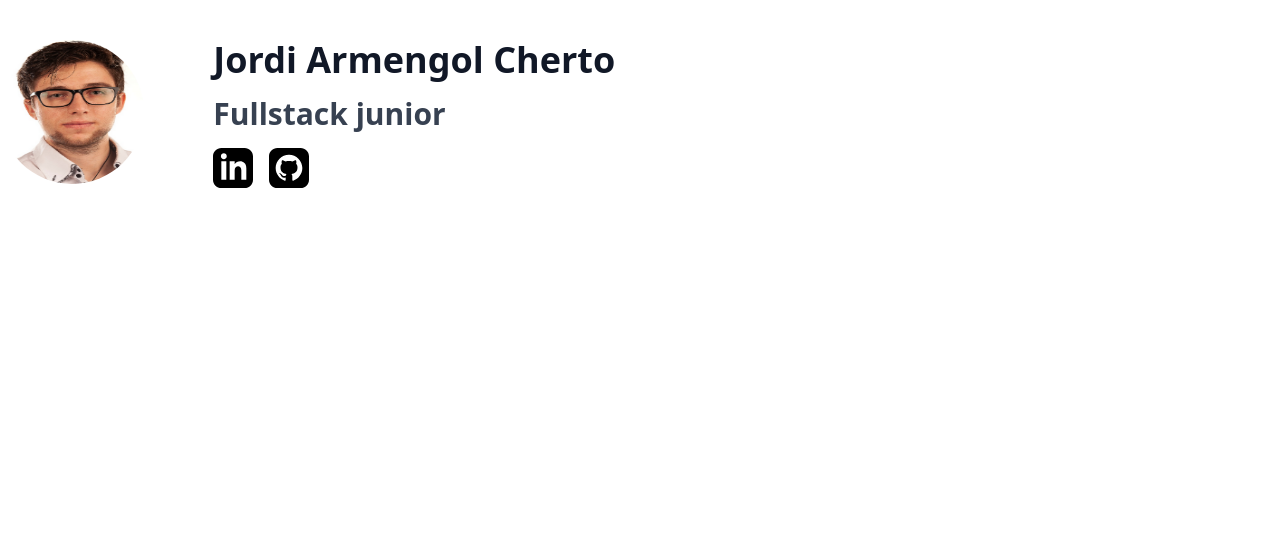
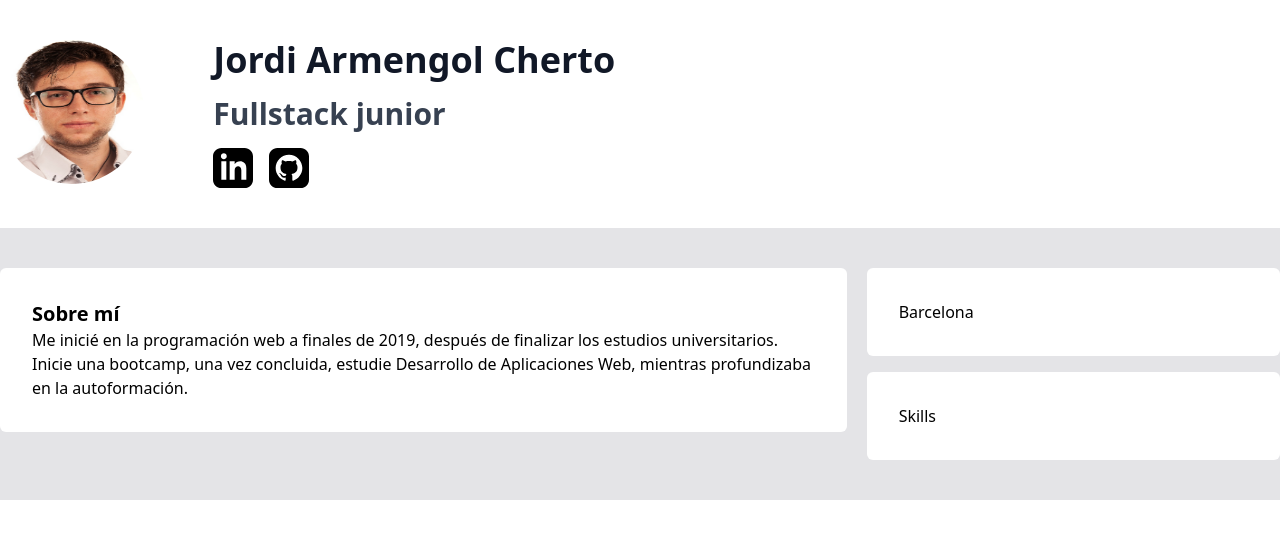
Before and after one commit to jordicher/portafolio, a website: page index.html in a window 1280 px wide. Drawn offline with Linux system fonts and the light colour scheme.

Commit message:
add about me

```diff
--- a/index.html
+++ b/index.html
@@ -49,6 +49,27 @@
         </div>
       </div>
     </header>
+
+    <div class="bg-zinc-200 py-10">
+    <div class="mx-auto container grid grid-cols-12 gap-5">
+      <div class="col-span-8">
+        <section class="bg-white rounded-md p-8">
+          <h2 class="text-xl font-bold">Sobre mí</h2>
+          <p>Me inicié en la programación web a finales de 2019, después de finalizar los estudios universitarios. Inicie una bootcamp, una vez concluida, estudie Desarrollo de Aplicaciones Web, mientras profundizaba en la autoformación.</p>
+        </section>
+      </div>
+
+      <div class="col-span-4 flex flex-col gap-4">
+        <section class="bg-white rounded-md p-8">
+          <p>Barcelona</p>
+        </section>
+        <section class="bg-white rounded-md p-8">
+          <h3>Skills</h3>
+
+        </section>
+      </div>
+    </div>
+  </div>
   </body>
 </html>
 
```
Also changed, not shown: dist/output.css.
